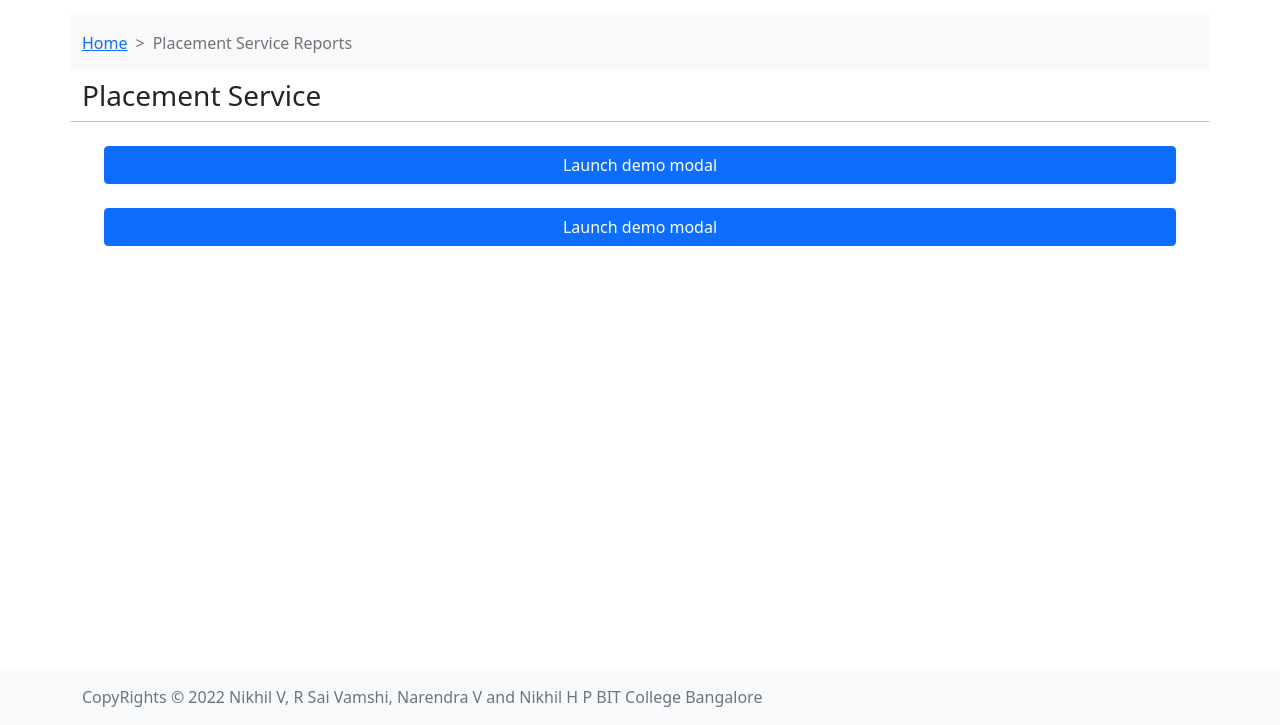
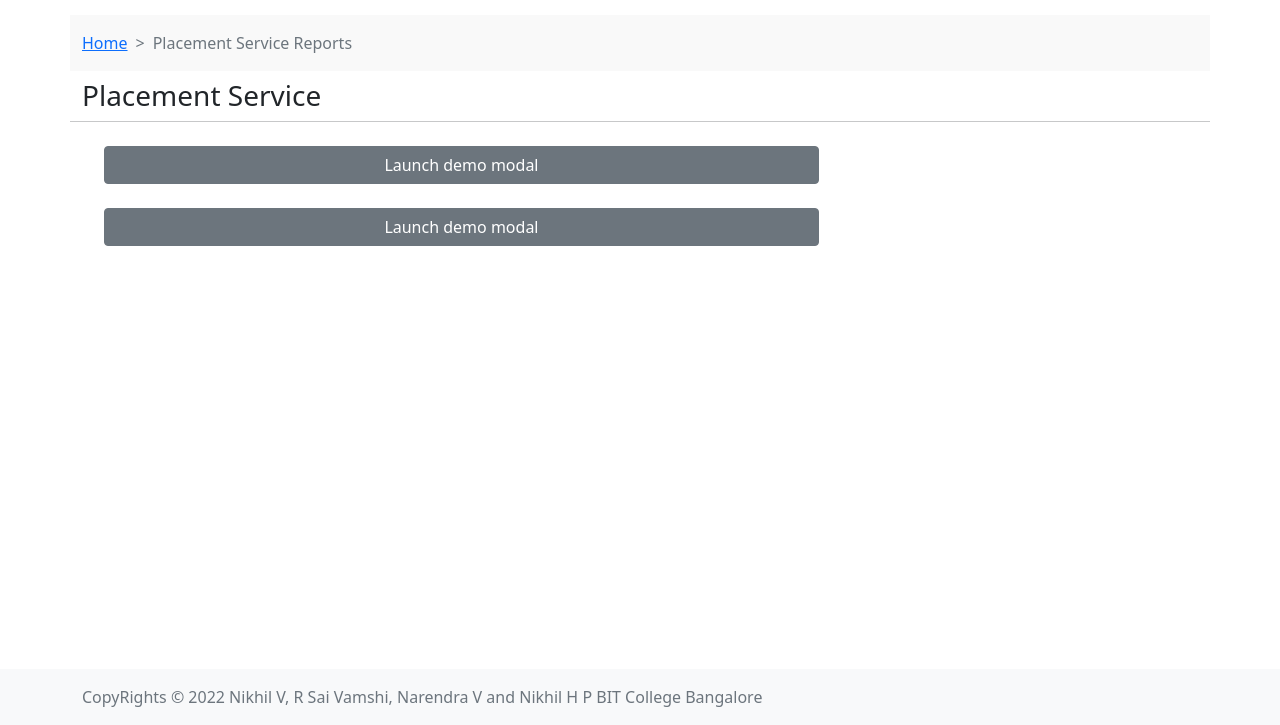
Before and after one commit to NikhilV552/placementappreports, a plain HTML site: page placement_service.html in a window 1280 px wide. Shown: the part 75-800 px from the top of the page. Drawn offline with nearby package versions, Linux system fonts and the light colour scheme.

Commit message:
small styles changed

```diff
--- a/placement_service.html
+++ b/placement_service.html
@@ -51,7 +51,7 @@
                     <hr>
                     <ul class="list-unstyled col-12">
                         <li class="row mb-4 mt-2" style="margin-left: 2%; margin-right: 2%;">
-                            <button type="button" class="btn btn-primary" data-bs-toggle="modal" data-bs-target="#report-1">
+                            <button type="button" class="btn btn-secondary col-12 col-md-8" data-bs-toggle="modal" data-bs-target="#report-1">
                                 Launch demo modal
                             </button>
                             <!-- Modal -->
@@ -73,7 +73,7 @@
                             </div>
                         </li>
                         <li class="row mb-4 mt-2" style="margin-left: 2%; margin-right: 2%;">
-                            <button type="button" class="btn btn-primary" data-bs-toggle="modal" data-bs-target="#report-2">
+                            <button type="button" class="btn btn-secondary col-12 col-md-8" data-bs-toggle="modal" data-bs-target="#report-2">
                                 Launch demo modal
                             </button>
                             <!-- Modal -->
```
Also changed, not shown: student_admin_service.html (+1 -1 lines).
